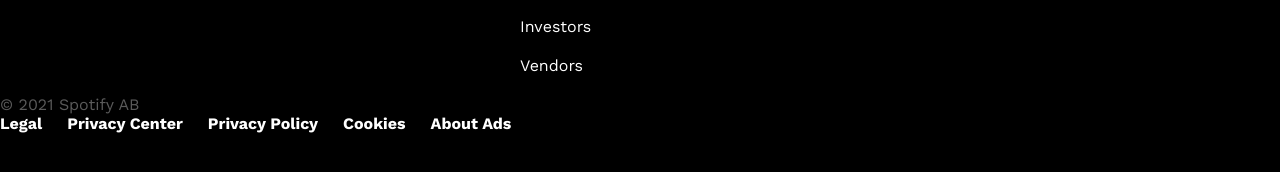
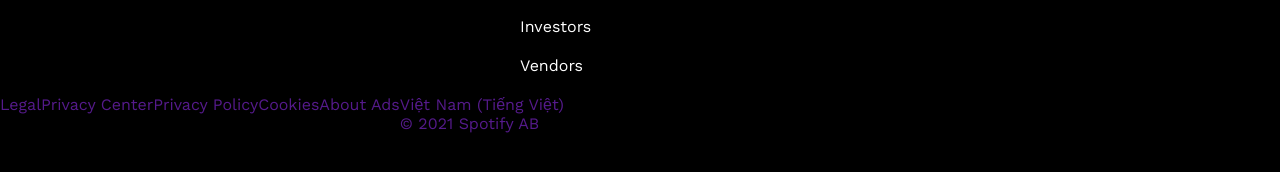
Before and after one commit to honghanh10/spotify, a plain HTML site: page index.html in a window 1280 px wide. Shown: the part 1161-1333 px from the top of the page. Drawn offline with nearby package versions, Linux system fonts and the light colour scheme.

Commit message:
Update index.html

```diff
--- a/index.html
+++ b/index.html
@@ -127,15 +127,18 @@
             </div>
         </div>
     </div>
-         <span class="svelte"> © 2021 Spotify AB</span>
-
-    <ul class="navi d-flex">
-        <li class="nav-item"><a href="">Legal</a></li>
-        <li class="nav-item"><a href="">Privacy Center</a></li>
-        <li class="nav-item"><a href="">Privacy Policy</a></li>
-        <li class="nav-item"><a href="">Cookies</a></li>
-        <li class="nav-item"><a href="">About Ads</a></li>
+        <div class="ro d-flex">
+    <ul class="hd d-flex j-between">
+        <li class="h"><a href="">Legal</a></li>
+        <li class="h"><a href="">Privacy Center</a></li>
+        <li class="h"><a href="">Privacy Policy</a></li>
+        <li class="h"><a href="">Cookies</a></li>
+        <li class="h"><a href="">About Ads</a></li>
     </ul>
+         <span class="svelte">
+             <li><a href="">Việt Nam (Tiếng Việt)</a></i></li>
+             <li><a href="">© 2021 Spotify AB</a></li></span>
+    </div>
 
     </section>
 </body>
```
